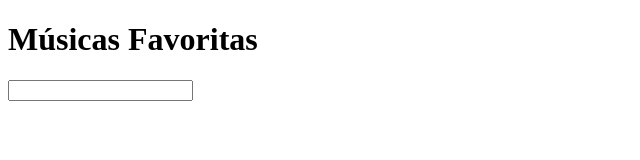
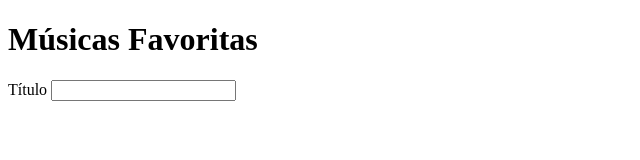
Before and after one commit to khyquer/khyquer.github.io, a plain HTML site: page formulario/v2/index.html in a window 1280 px wide. Shown: the full height of the page, 0-640 px from the left. Drawn offline with Linux system fonts and the light colour scheme.

Commit message:
Update index.html

```diff
--- a/formulario/v2/index.html
+++ b/formulario/v2/index.html
@@ -7,6 +7,7 @@
 <body>
     <h1>Músicas Favoritas</h1>
     <form method="post" action="https://formtester.goodbytes.be/post.php">
+      <label for="titulo">Título</label>
       <input type='text' id="titulo" name="titulo" />
     </form>
 </body>
```
